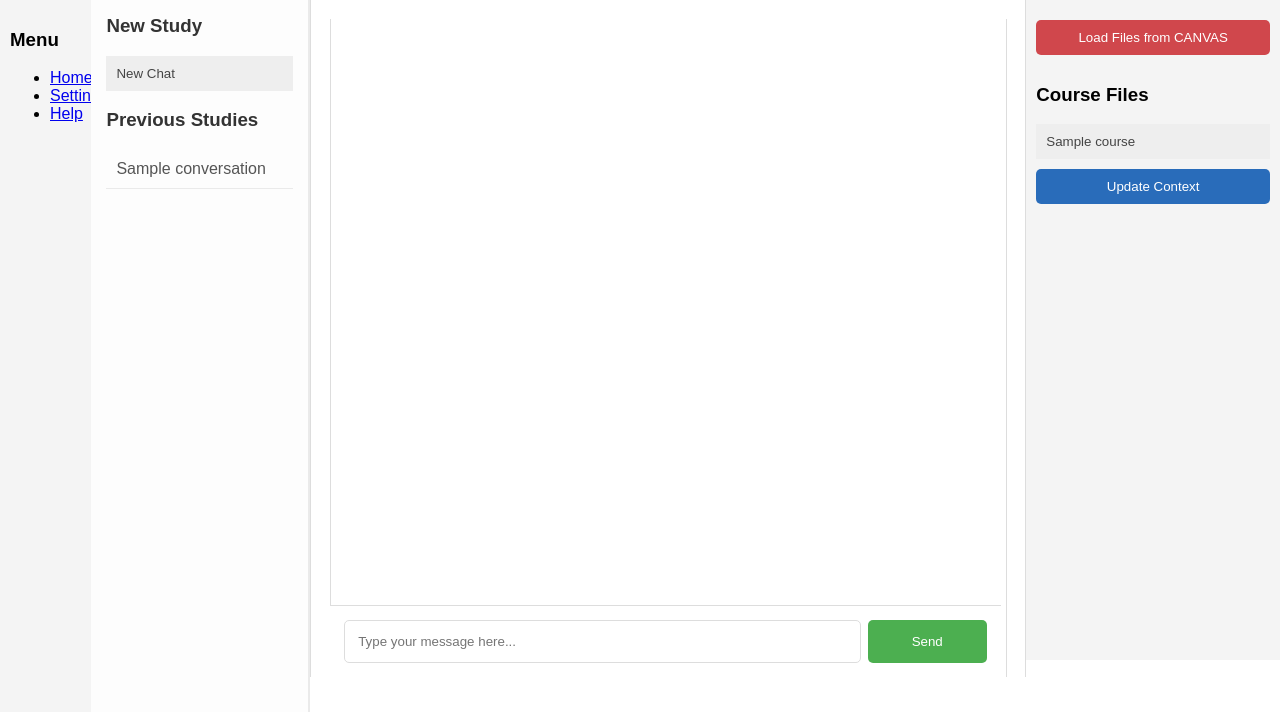
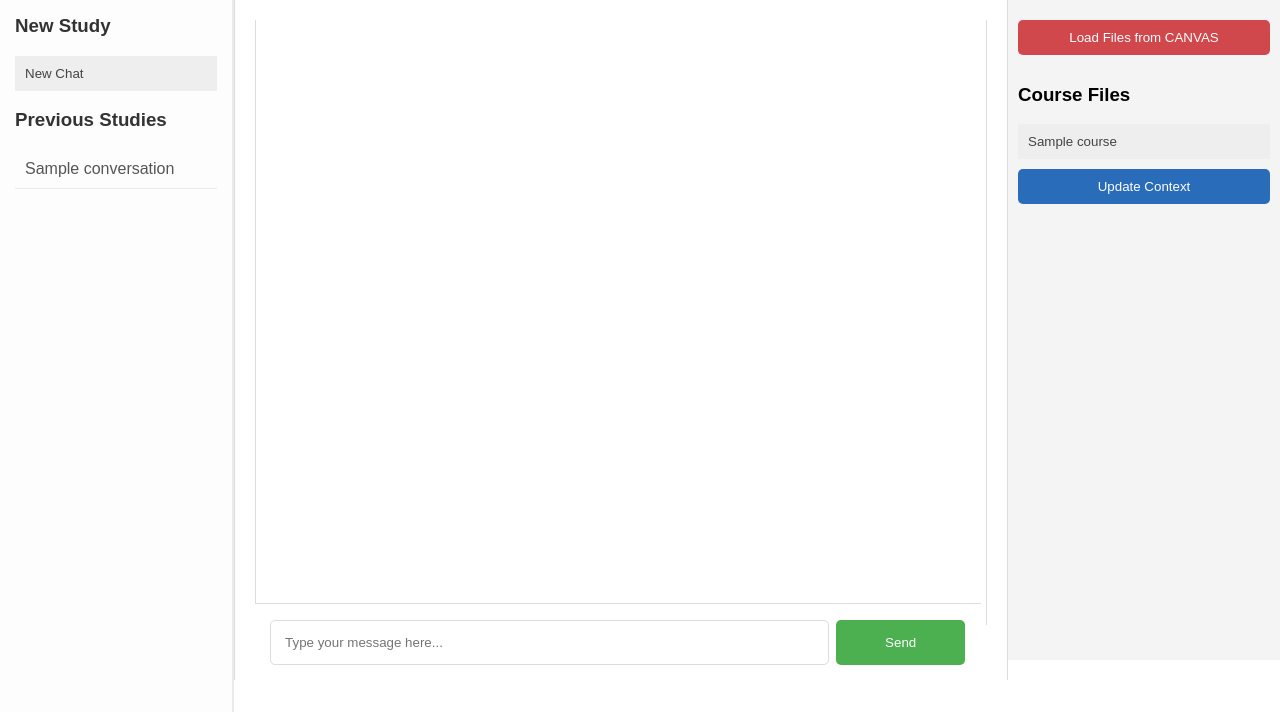
Before and after one commit to Esquire-gh/AI-Study-Buddy, a Django app: page /chat/ in a window 1280 px wide. Shown: the part 88-800 px from the top of the page. Run offline with Django 4.2, Linux system fonts and the light colour scheme; a user stored in the database is signed in; tables that the repository leaves empty hold one stand-in row (values such as "Sample post"); some libraries are stand-ins or nearby versions.

Commit message:
frontend fixes

```diff
--- a/chat/static/main.css
+++ b/chat/static/main.css
@@ -46,7 +46,7 @@ body {
     border-left: 1px solid #ddd;
     border-right: 1px solid #ddd;
     position: relative;
-    height: 80vh;
+    height: 90%;
     overflow: scroll;
     flex-basis: 50%;
 }
--- a/chat/static/main.js
+++ b/chat/static/main.js
@@ -81,3 +81,6 @@ document.getElementById("update-convo-context").addEventListener('click', functi
         document.body.classList.remove('wait');
     }, 3000);
 });
+
+var chatHistory = document.getElementById("messageBody");
+chatHistory.scrollTop = chatHistory.scrollHeight;
--- a/chat/templates/chatbox.html
+++ b/chat/templates/chatbox.html
@@ -15,16 +15,6 @@
     </nav>
 
     <div class="container">
-        <!-- LEFT SIDE BAR -->
-        <div id="left-sidebar">
-            <h3>Menu</h3>
-            <ul>
-                <li><a href="#">Home</a></li>
-                <li><a href="#">Settings</a></li>
-                <li><a href="#">Help</a></li>
-            </ul>
-        </div>
-        <!-- END OF LEFT SIDE BAR -->
 
         <!-- CONVERSATION WINDOW -->
         <div id="conversation-window">
@@ -36,8 +26,12 @@
                 <ul class="conversations-list">
                     <h3>Previous Studies</h3>
                     {% for chat in chats %}
+                        {% if chat.id == current_chat_id %}
+                        <li style="background-color: beige;"><a href="{% url 'chat_detail' chat_id=chat.id %}">{{ chat.title }}</a></li>
+                        {% else %}
                         <li><a href="{% url 'chat_detail' chat_id=chat.id %}">{{ chat.title }}</a></li>
-                    {% endfor %}
+                        {% endif %}
+                        {% endfor %}
                 </ul>
             </div>
             <!-- END OF PREVIOUS CONVERSATIONS -->
@@ -45,7 +39,7 @@
 
             <!-- CHAT WINDOW -->
             <div class="chat-window-container">
-                <div class="chat-window">
+                <div id="messageBody" class="chat-window">
                     {% for message in chat_messages %}
                             {% if message.is_human %}
                                 <div class="message user-message">
--- a/chat/views.py
+++ b/chat/views.py
@@ -115,6 +115,7 @@ def chat_interface(request):
         "chats": chats,
         "chat_messages": [],
         "course_files": course_files,
+        "current_chat_id": None
     }
     return render(request, "chatbox.html", context=context)
 
@@ -150,6 +151,7 @@ def chat_detail(request, chat_id):
         "chats": all_chats,
         "chat_messages": messages,
         "course_files": course_files,
+        "current_chat_id": current_chat.id
     }
     return render(request, "chatbox.html", context=context)
 
```
